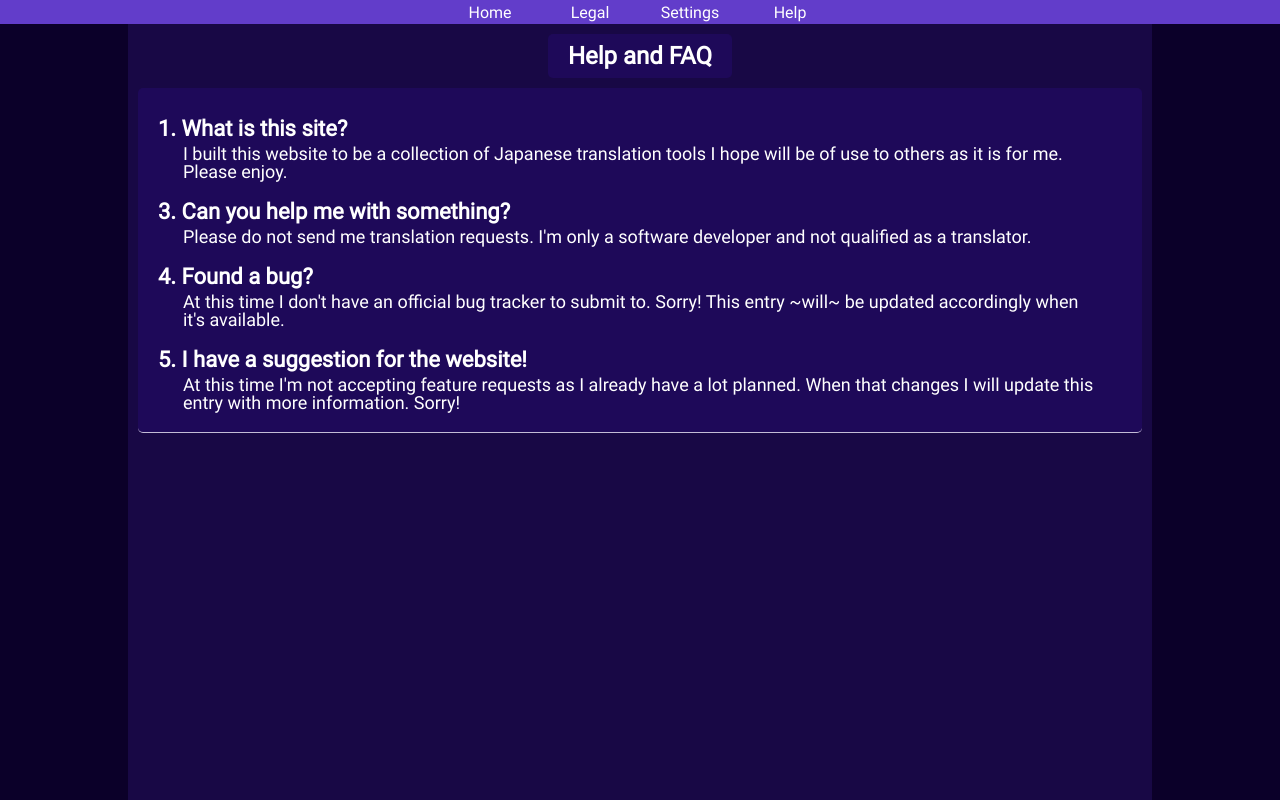
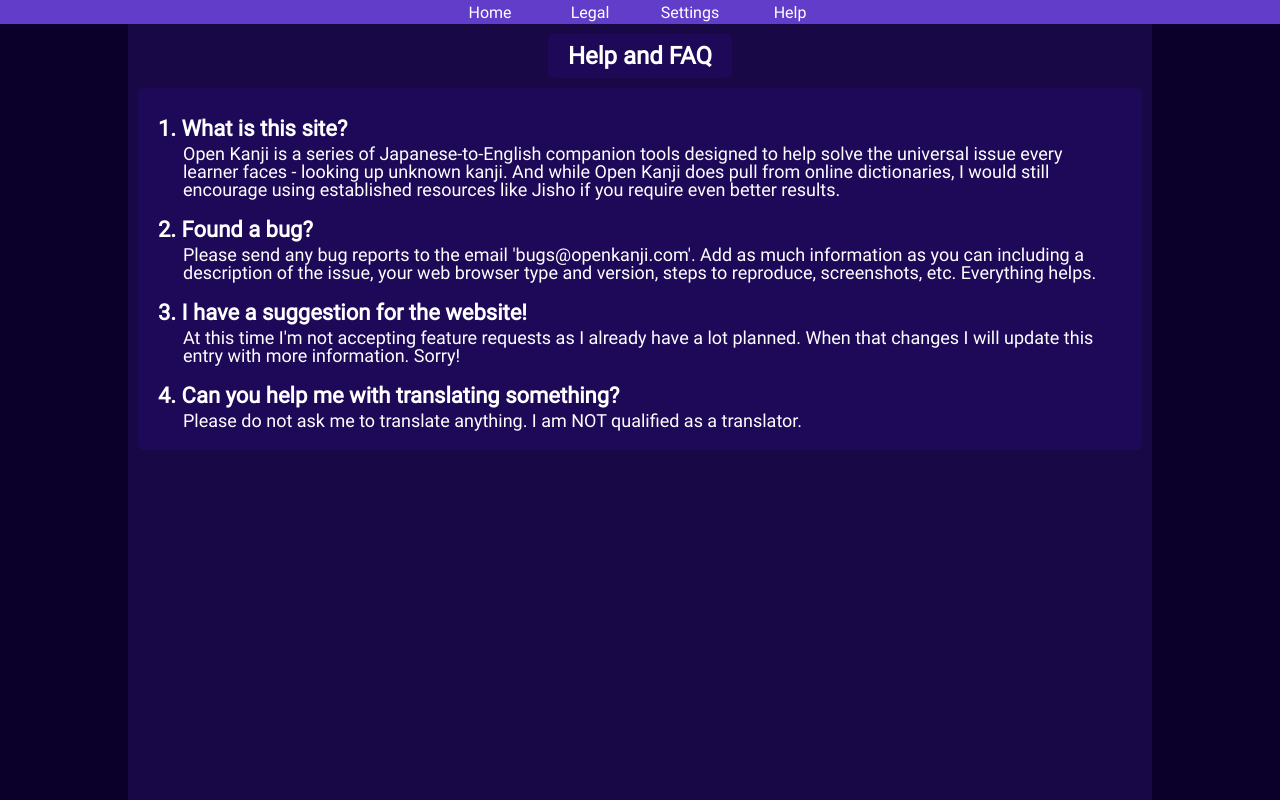
Before and after one commit to tarummel/jpfront, a React (Create React App) app: page /help in a window 1280 px wide. Built offline with nearby package versions, Linux system fonts and the light colour scheme; no server answers.

Commit message:
changed light theme and other fixes/touch ups

```diff
--- a/src/assets/locales/en/translation.json
+++ b/src/assets/locales/en/translation.json
@@ -1,6 +1,6 @@
 {
   "error": {
-    "documentTitle": "Error / Open Kanji",
+    "documentTitle": "404 / Open Kanji",
     "pageNotFound": "Page Not Found",
     "message": "Sorry! The page you were looking for may have moved or you may have been redirected here by mistake.",
     "goBack": "< Back"
@@ -22,13 +22,13 @@
     "settings": "Settings"
   },
   "help": {
-    "bugs": "At this time I don't have an official bug tracker to submit to. Sorry! This entry ~will~ be updated accordingly when it's available.",
+    "bugs": "Please send any bug reports to the email 'bugs@openkanji.com'. Add as much information as you can including a description of the issue, your web browser type and version, steps to reproduce, screenshots, etc. Everything helps.",
     "bugsTitle": "Found a bug?",
     "documentTitle": "FAQ / Open Kanji",
     "helpAndFaq": "Help and FAQ",
-    "requests": "Please do not send me translation requests. I'm only a software developer and not qualified as a translator.",
-    "requestsTitle": "Can you help me with something?",
-    "whatIsThisSite": "I built this website to be a collection of Japanese translation tools I hope will be of use to others as it is for me. Please enjoy.",
+    "requests": "Please do not ask me to translate anything. I am NOT qualified as a translator.",
+    "requestsTitle": "Can you help me with translating something?",
+    "whatIsThisSite": "Open Kanji is a series of Japanese-to-English companion tools designed to help solve the universal issue every learner faces - looking up unknown kanji. And while Open Kanji does pull from online dictionaries, I would still encourage using established resources like Jisho if you require even better results.",
     "whatIsThisSiteTitle": "What is this site?",
     "suggestions": "At this time I'm not accepting feature requests as I already have a lot planned. When that changes I will update this entry with more information. Sorry!",
     "suggestionsTitle": "I have a suggestion for the website!"
@@ -37,6 +37,7 @@
     "deepl": "DeepL",
     "deeplLink": "https://www.deepl.com/translator#ja/en/{{kanji}}",
     "documentTitle": "Info / Open Kanji",
+    "documentTitleKanji": "{{kanji}} / Open Kanji",
     "english": "Engl/英",
     "error400": "Error 400: Bad Request to backend (try refreshing the page?)",
     "error404": "Error 404: Entry not found (some kanji may be incomplete, please check the external links instead)",
--- a/src/components/common/Collapsible.tsx
+++ b/src/components/common/Collapsible.tsx
@@ -47,7 +47,7 @@
 
 const ChevronWrapper = styled.div`
   aspect-ratio: 1;
-  height: 26px;
+
   padding: 4px;
 `;
 
--- a/src/components/routes/Help.tsx
+++ b/src/components/routes/Help.tsx
@@ -24,7 +24,6 @@
 const Card = styled.div`
   background: ${({theme}) => theme.colors.elementPrimary};
   border-radius: 5px;
-  border-bottom: 1px solid ${({theme}) => theme.colors.textSecondary};;
   margin-left: 10px;
   margin-right: 10px;
   padding-top: 30px;
@@ -55,12 +54,12 @@
       <Card>
         <SectionTitle>1. {t("help.whatIsThisSiteTitle")}</SectionTitle>
         <Section>{t("help.whatIsThisSite")}</Section>
-        <SectionTitle>3. {t("help.requestsTitle")}</SectionTitle>
+        <SectionTitle>2. {t("help.bugsTitle")}</SectionTitle>
+        <Section>{t("help.bugs")}</Section>
+        <SectionTitle>3. {t("help.suggestionsTitle")}</SectionTitle>
+        <Section>{t("help.suggestions")}</Section>
+        <SectionTitle>4. {t("help.requestsTitle")}</SectionTitle>
         <Section>{t("help.requests")}</Section>
-        <SectionTitle>4. {t("help.bugsTitle")}</SectionTitle>
-        <Section>{t("help.bugs")}</Section>
-        <SectionTitle>5. {t("help.suggestionsTitle")}</SectionTitle>
-        <Section>{t("help.suggestions")}</Section>
       </Card>
     </Body>
   );
--- a/src/components/routes/KanjiInfo.tsx
+++ b/src/components/routes/KanjiInfo.tsx
@@ -22,7 +22,9 @@
   min-width: 1024px;
   overflow-y: scroll;
   padding: 10px;
+  scrollbar-width: none;
   width: 50%;
+  -ms-overflow-style: none;
 `;
 
 const MetaInfoContainer = styled.div`
@@ -88,7 +90,9 @@
   const [kdk, setKdk] = useState<KDKanji>();
 
   useEffect(() => {
-    document.title = `${kanjiParam} | Open Kanji` || t("kanjiInfo.documentTitle");
+    // document.title = `${kanjiParam} / Open Kanji` || t("kanjiInfo.documentTitle");
+    document.title = `${t("kanjiInfo.documentTitleKanji", { kanji: kanjiParam })}`;
+    // `${t("kanjiInfo.deeplLink", { kanji: kanjiParam })}`
   }, []);
 
   useEffect(() => {
--- a/src/components/routes/Legal.tsx
+++ b/src/components/routes/Legal.tsx
@@ -25,7 +25,6 @@
 const Card = styled.div`
   background: ${({theme}) => theme.colors.elementPrimary};
   border-radius: 5px;
-  border-bottom: 1px solid ${({theme}) => theme.colors.textSecondary};;
   margin-left: 10px;
   margin-right: 10px;
   padding-top: 30px;
--- a/src/components/routes/Settings.tsx
+++ b/src/components/routes/Settings.tsx
@@ -33,7 +33,6 @@
 const Card = styled.div`
   background: ${({theme}) => theme.colors.elementPrimary};
   border-radius: 5px;
-  border-bottom: 1px solid ${({theme}) => theme.colors.textSecondary};;
   margin-left: 10px;
   margin-right: 10px;
   padding-top: 20px;
@@ -109,15 +108,15 @@
 
   const handleHistorySize = (e: any) => {
     const value = e.target.value;
-    let num = parseInt(value);
-    if (!(typeof num === "number")) {
+    let size = parseInt(value);
+    if (!(typeof size === "number")) {
       setHistorySize(12);
       return;
     }
 
-    num = Math.min(Math.max(num, 0), 100);
-    localStorage.setItem(Config.localStorage.historySize, String(num));
-    setHistorySize(num);
+    size = Math.min(Math.max(size, 0), 100);
+    localStorage.setItem(Config.localStorage.historySize, String(size));
+    setHistorySize(size);
   };
 
   return (
--- a/src/constants/Themes.ts
+++ b/src/constants/Themes.ts
@@ -15,7 +15,7 @@
     borderPrimary: "#180845",
     borderError: "#FF0000",
     buttonDisabled: "#878787",
-    buttonHover: "#3E15B0",
+    buttonHover: "#4E27BB",
     buttonPrimary: "#623DCA",
     buttonSecondary: "#000000",
     buttonSelected: "#D4AF37",
@@ -36,30 +36,28 @@
 const lightTheme = {
   fontSizes,
   colors: {
-    background: "#FFFFFF",
-    foreground: "#EEEEEE",
+    background: "#FBFBFB",
+    foreground: "#F2F2F2",
     borderPrimary: "#000000",
     borderError: "#FF0000",
     buttonDisabled: "#878787",
-    buttonHover: "#9070EC",
-    buttonPrimary: "#AD90FF",
-    buttonSecondary: "#000000",
-    buttonSelected: "#D4AF37",
-    buttonSelectedHover: "#B0912C",
-    elementPrimary: "#F9F9F9",
+    buttonHover: "#C2C2C2",
+    buttonPrimary: "#CFCFCF",
+    buttonSecondary: "#D4AF37",
+    buttonSelected: "#BE0029",
+    buttonSelectedHover: "#AB0025",
+    elementPrimary: "#E6E6E6",
     link: "#0053D0",
-    linkVisited: "#5200FF",
-    linkHover: "#7C69F0",
-    rowPrimary: "#391962",
+    linkVisited: "#623DCA",
+    linkHover: "#BE0029",
+    rowPrimary: "#000000",
     textNegative: "#FFFFFF",
     textPrimary: "#000000",
-    textSecondary: "#C5C5C5",
-    spinnerPrimary: "#C5C5C5",
-    spinnerSecondary: "#000000",
+    textSecondary: "#BE0029",
+    spinnerPrimary: "#000000",
+    spinnerSecondary: "#BE0029",
   },
 };
-
-// 6666FF
 
 export {
   darkTheme,
```
